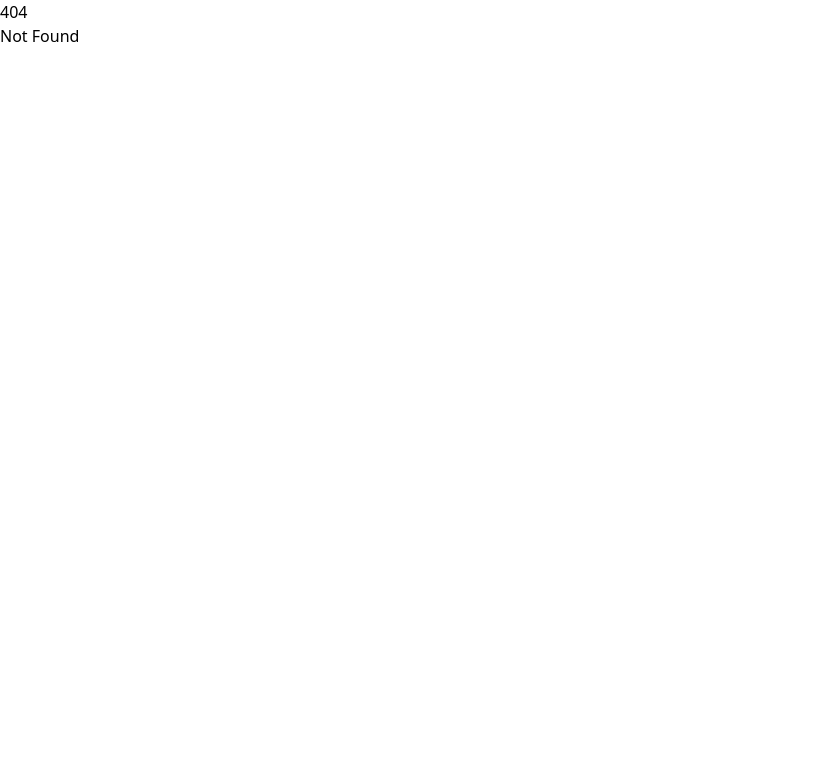
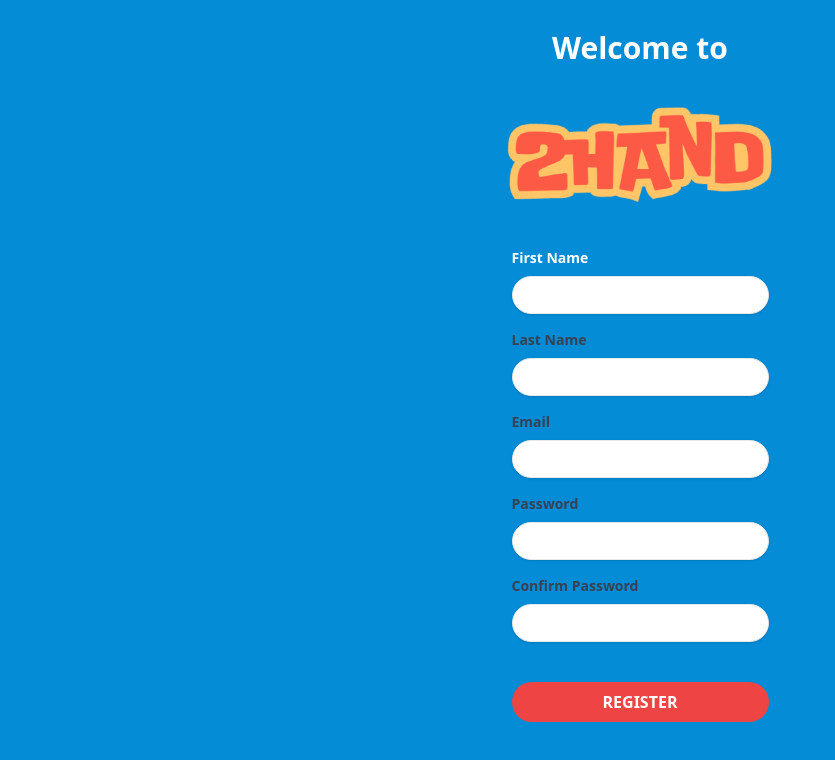
Before and after one commit to sasakiie/TwoHand, a SvelteKit app: page /Authentication in a window 1280 px wide. Before the commit this address had no page. Shown: the top 760 px of the page, without its empty margins (0-835 px from the left). Built offline with nearby package versions, Linux system fonts and the light colour scheme.

Commit message:
make register page

```diff
--- a/src/app.html
+++ b/src/app.html
@@ -13,7 +13,7 @@
 	</body>
 </html><!doctype html>
 <html lang="en">
-	<head>
+	<!-- <head>
 		<meta charset="utf-8" />
 		<link rel="icon" href="%sveltekit.assets%/favicon.png" />
 		<meta name="viewport" content="width=device-width, initial-scale=1" />
@@ -21,5 +21,5 @@
 	</head>
 	<body data-sveltekit-preload-data="hover">
 		<div>%sveltekit.body%</div>
-	</body>
+	</body> -->
 </html>
--- /dev/null
+++ b/src/routes/Authentication/+page.svelte
@@ -0,0 +1,8 @@
+<script>
+    import UserRegister from './user-register.svelte';
+</script>
+
+<div>
+    <!-- <h1>Authentication</h1> -->
+    <UserRegister />
+</div>
--- /dev/null
+++ b/src/routes/Authentication/user-register.svelte
@@ -0,0 +1,66 @@
+<svelte:head>
+  <title>2hand E-commerce platform</title>
+  <!-- You can add other meta tags or head elements here -->
+  <meta name="description" content="A platform for buying and selling second-hand items.">
+  <meta charset="UTF-8">
+</svelte:head>
+
+<div class="flex flex-col justify-center items-center h-screen bg-[#058CD7]">
+    <h1 class="text-3xl font-bold text-white">Welcome to</h1> <br>
+    <img src="/bitennnn_1.png" alt="" class=" w-[274px] ">
+    <form class="bg-[#058CD7] px-8 pt-6 pb-8 mb-4">
+        <div class="mb-4">
+            <label for="First_Name" class="block text-white text-sm font-bold mb-2">
+                First Name
+            </label>
+            <input class="shadow border rounded-full w-full py-2 px-3 text-gray-700 leading-tight focus:outline-none"
+            type="text"
+            name="First_Name"
+            id="First_Name" />
+        </div>
+        <div class="mb-4">
+            <label for="Last_Name" class="block text-gray-700 text-sm font-bold mb-2">
+                Last Name
+            </label>
+            <input class="shadow border rounded-full w-full py-2 px-3 text-gray-700 leading-tight focus:outline-none"
+            type="text"
+            name="Last_Name"
+            id="Last_Name" />
+        </div>
+        <div class="mb-4">
+            <label for="email" class="block text-gray-700 text-sm font-bold mb-2">
+                Email
+            </label>
+            <input class="shadow border rounded-full w-full py-2 px-3 text-gray-700 leading-tight focus:outline-none"
+            type="email"
+            name="email"
+            id="email" />
+        </div>
+        <div class="mb-4">
+            <label for="password" class="block text-gray-700 text-sm font-bold mb-2">
+                Password
+            </label>
+            <input class="shadow border rounded-full w-full py-2 px-3 text-gray-700 leading-tight focus:outline-none"
+            type="password"
+            name="password"
+            id="password" />
+        </div>
+        <div class="mb-4">
+            <label for="password_confirm" class="block text-gray-700 text-sm font-bold mb-2">
+                Confirm Password
+            </label>
+            <input class="shadow border rounded-full w-full py-2 px-3 text-gray-700 leading-tight focus:outline-none"
+            type="password"
+            name="password_confirm"
+            id="password_confirm" />
+        </div> <br>
+        <div class="flex items-center">
+            <button
+                type="submit"
+                class="bg-red-500 hover:bg-red-700
+                text-white font-bold py-2 px-4 rounded-full focus:outline-none w-full">
+                REGISTER
+            </button>
+        </div>
+    </form>
+</div>
--- /dev/null
+++ b/src/routes/Testing/+page.svelte
@@ -0,0 +1,8 @@
+<script>
+    import TestRegis from './register-demo.svelte';
+</script>
+
+<div>
+    <!-- <h1>Authentication</h1> -->
+    <TestRegis />
+</div>
--- /dev/null
+++ b/src/routes/Testing/register-demo.svelte
@@ -0,0 +1,14 @@
+<svelte:head>
+  <title>2hand E-commerce platform</title>
+  <!-- You can add other meta tags or head elements here -->
+  <meta name="description" content="A platform for buying and selling second-hand items.">
+  <meta charset="UTF-8">
+</svelte:head>
+
+<div class="min-h-screen py-48 bg-[#058CD7] ">
+    <div class="container mx-auto ">
+        <div class="w-8/12 bg-white rounded-xl ">
+            asdasdasd
+        </div>
+    </div>
+</div>
```
Also changed, not shown: static/bitennnn_1.png (added), static/logo.png (added).
